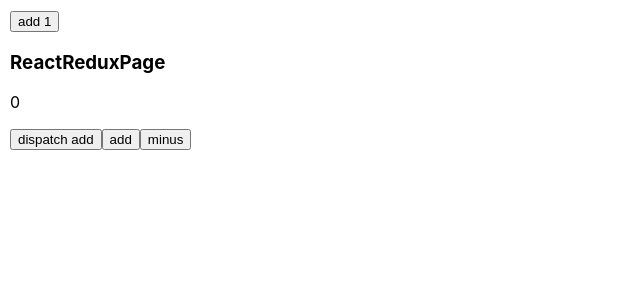
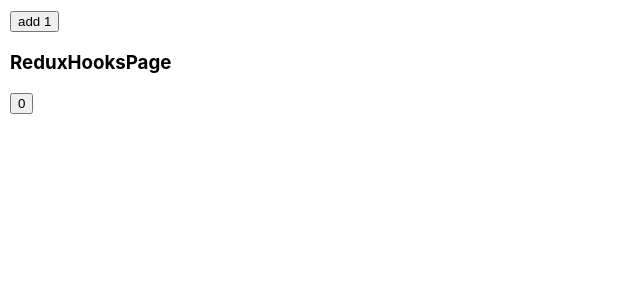
Before and after one commit to bubucuo/kkb-react, a React (Create React App) app in the folder lesson3/: page / in a window 1280 px wide. Shown: the top 300 px of the page, without its empty margins (0-640 px from the left). Built offline with nearby package versions, Linux system fonts and the light colour scheme.

Commit message:
save ls3

```diff
--- a/lesson3/src/App.js
+++ b/lesson3/src/App.js
@@ -1,14 +1,16 @@
 import React from "react";
-import ReactReduxPage from "./pages/ReactReduxPage";
-import HooksPage from "./pages/HooksPage";
+// import ReactReduxPage from "./pages/ReactReduxPage";
+// import HooksPage from "./pages/HooksPage";
+import ReduxHooksPage from "./pages/ReduxHooksPage";
 
 export default function App(props) {
   const [state, setState] = React.useState(1);
   return (
     <div>
       <button onClick={() => setState(state + 1)}>add {state}</button>
-      <ReactReduxPage />
+      {/* <ReactReduxPage /> */}
       {/* {state % 2 && <HooksPage />} */}
+      <ReduxHooksPage />
     </div>
   );
 }
--- a/lesson3/src/kReactRedux.js
+++ b/lesson3/src/kReactRedux.js
@@ -8,7 +8,8 @@ export function Provider({store, children}) {
   return <Context.Provider value={store}>{children}</Context.Provider>;
 }
 
-// * step3: 子组件消费value： Consumer、contextType、useContex
+// * step3: 子组件消费value： Consumer、contextType、useContext
+// hoc
 export const connect = (
   mapStateToProps = state => state,
   mapDispatchToProps
@@ -19,13 +20,31 @@ export const connect = (
 
   const stateProps = mapStateToProps(getState());
 
-  const dispatchProps = {dispatch};
+  let dispatchProps = {dispatch};
 
-  React.useEffect(() => {
-    store.subscribe(() => {
-      // forceUpdate
+  // mapDispatchToProps function | object
+  if (typeof mapDispatchToProps === "function") {
+    dispatchProps = mapDispatchToProps(dispatch);
+  } else if (typeof mapDispatchToProps === "object") {
+    dispatchProps = bindActionCreators(mapDispatchToProps, dispatch);
+  }
+
+  const [, forceUpdate] = React.useReducer(x => x + 1, 0);
+  // const [state, forceUpdate] = React.useState({});
+
+  // 选择useEffect (异步，也就是说有延迟的，好处是不阻塞dom渲染) 或者 useLayoutEffect
+  // ___ __
+
+  React.useLayoutEffect(() => {
+    // * 亲 这里是订阅 （state一旦改变，则执行订阅函数，比如这里就是更新组件）
+    const unsubscribe = store.subscribe(() => {
+      forceUpdate();
     });
-  }, []);
+    // 取消订阅
+    return () => {
+      unsubscribe();
+    };
+  }, [store]);
 
   return <WrappedComponent {...props} {...stateProps} {...dispatchProps} />;
 };
@@ -42,3 +61,37 @@ export function bindActionCreators(creators, dispatch) {
 
   return obj;
 }
+
+// ! hook
+function useStore() {
+  const store = React.useContext(Context);
+  return store;
+}
+
+export function useSelector(selector) {
+  const store = useStore();
+
+  const {getState} = store;
+
+  const [, forceUpdate] = React.useReducer(x => x + 1, 0);
+
+  React.useLayoutEffect(() => {
+    // * 亲 这里是订阅 （state一旦改变，则执行订阅函数，比如这里就是更新组件）
+    const unsubscribe = store.subscribe(() => {
+      forceUpdate();
+    });
+    // 取消订阅
+    return () => {
+      unsubscribe();
+    };
+  }, [store]);
+
+  const selectedState = selector(getState());
+  return selectedState;
+}
+
+// 修改state
+export function useDispatch() {
+  const store = useStore();
+  return store.dispatch;
+}
--- a/lesson3/src/pages/ReactReduxPage.js
+++ b/lesson3/src/pages/ReactReduxPage.js
@@ -9,24 +9,24 @@ import {bindActionCreators, connect} from "../kReactRedux";
   // mapStateToProps 把state map（映射） props上一份
   ({count}) => ({count}),
   // mapDispatchToProps  object |  function
-  // {
-  //   add: () => ({type: "ADD"}),
-  //   minus: () => ({type: "MINUS"})
+  {
+    add: () => ({type: "ADD"}),
+    minus: () => ({type: "MINUS"})
+  }
+
+  // dispatch => {
+  //   let creators = {
+  //     add: () => ({type: "ADD"}),
+  //     minus: () => ({type: "MINUS"})
+  //   };
+
+  //   creators = bindActionCreators(creators, dispatch);
+
+  //   return {
+  //     dispatch,
+  //     ...creators
+  //   };
   // }
-
-  dispatch => {
-    let creators = {
-      add: () => ({type: "ADD"}),
-      minus: () => ({type: "MINUS"})
-    };
-
-    creators = bindActionCreators(creators, dispatch);
-
-    return {
-      dispatch,
-      ...creators
-    };
-  }
 )
 class ReactReduxPage extends Component {
   render() {
--- /dev/null
+++ b/lesson3/src/pages/ReduxHooksPage.js
@@ -0,0 +1,23 @@
+import React, {useCallback} from "react";
+// import {useSelector, useDispatch} from "react-redux";
+import {useSelector, useDispatch} from "../kReactRedux";
+
+export default function ReduxHooksPage(props) {
+  // 访问状态 get
+  const count = useSelector(({count}) => count);
+
+  // 修改state ， set
+
+  const dispatch = useDispatch();
+
+  const add = useCallback(() => {
+    dispatch({type: "ADD"});
+  }, []);
+
+  return (
+    <div>
+      <h3>ReduxHooksPage</h3>
+      <button onClick={add}>{count}</button>
+    </div>
+  );
+}
```
Also changed, not shown: 1 other file (tests, documents, lock files or other folders).
